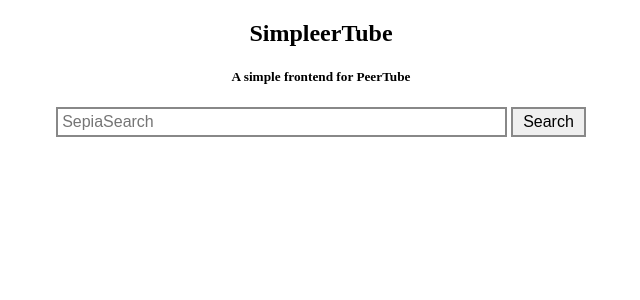
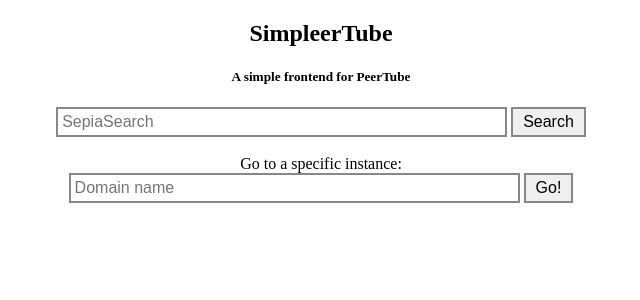
Before and after one commit to Simple-Web-Project/SimpleerTube, a Python web app: template templates/index.html in a window 1280 px wide. Shown: the top 300 px of the page, without its empty margins (319-959 px from the left). Run offline with Jinja, Linux system fonts and the light colour scheme; the template is opened without the code that fills it, so the values that code supplies are empty.

Commit message:
Add go-to-specific-instance field

```diff
--- a/templates/index.html
+++ b/templates/index.html
@@ -14,7 +14,19 @@
             <form action="/search" method="POST">
                 <input size="45" style="max-width: 100%" type="text" name="query" id="query" placeholder="SepiaSearch"/>
                 <button type="submit">Search</button>
-            </form>{% if videos|length > 0 %}
+            </form>
+
+            <br>
+
+            <form action="/instance" method="POST">
+                <label for="domain">Go to a specific instance:</label>
+                <br>
+                <input size="45" style="max-width: 100%" type="text" name="domain" id="domain" placeholder="Domain name"/>
+                <button type="submit">Go!</button>
+            </form>
+
+
+            {% if videos|length > 0 %}
             <hr>
             <h2>{{ videos|length }} latest videos from local subscriptions</h2>
             <p>{% for sub in subscriptions %}{% if not loop.first %}, {% endif %}<a href="/{{ sub.host }}{% if sub.ownerAccount %}/video-channels{% else %}/accounts{% endif %}/{{ sub.name }}">{{ sub.displayName }} (@{{ sub.name }}@{{ sub.host }})</a>{% endfor %}</p>
```
Also changed, not shown: main.py (+7 -0 lines).
